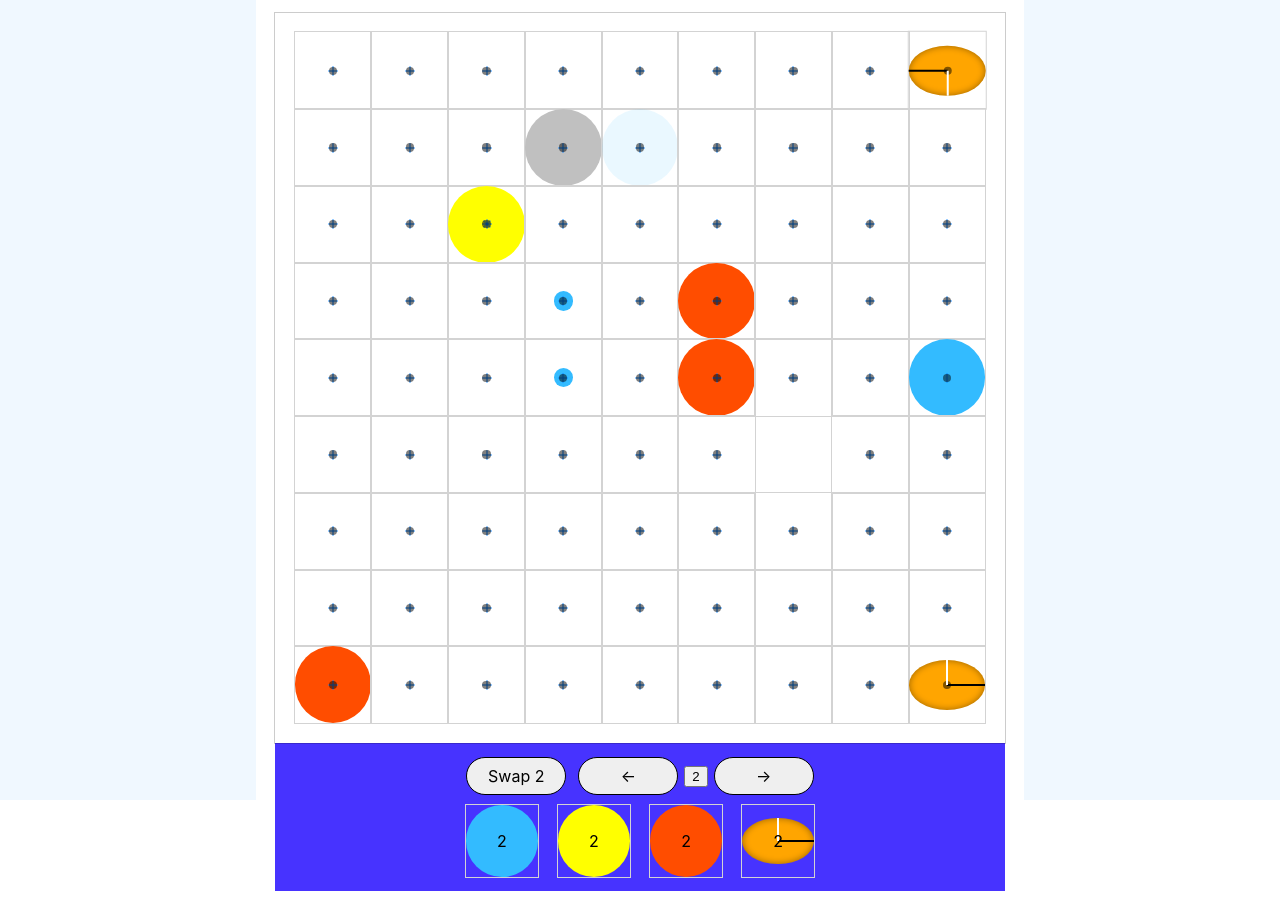
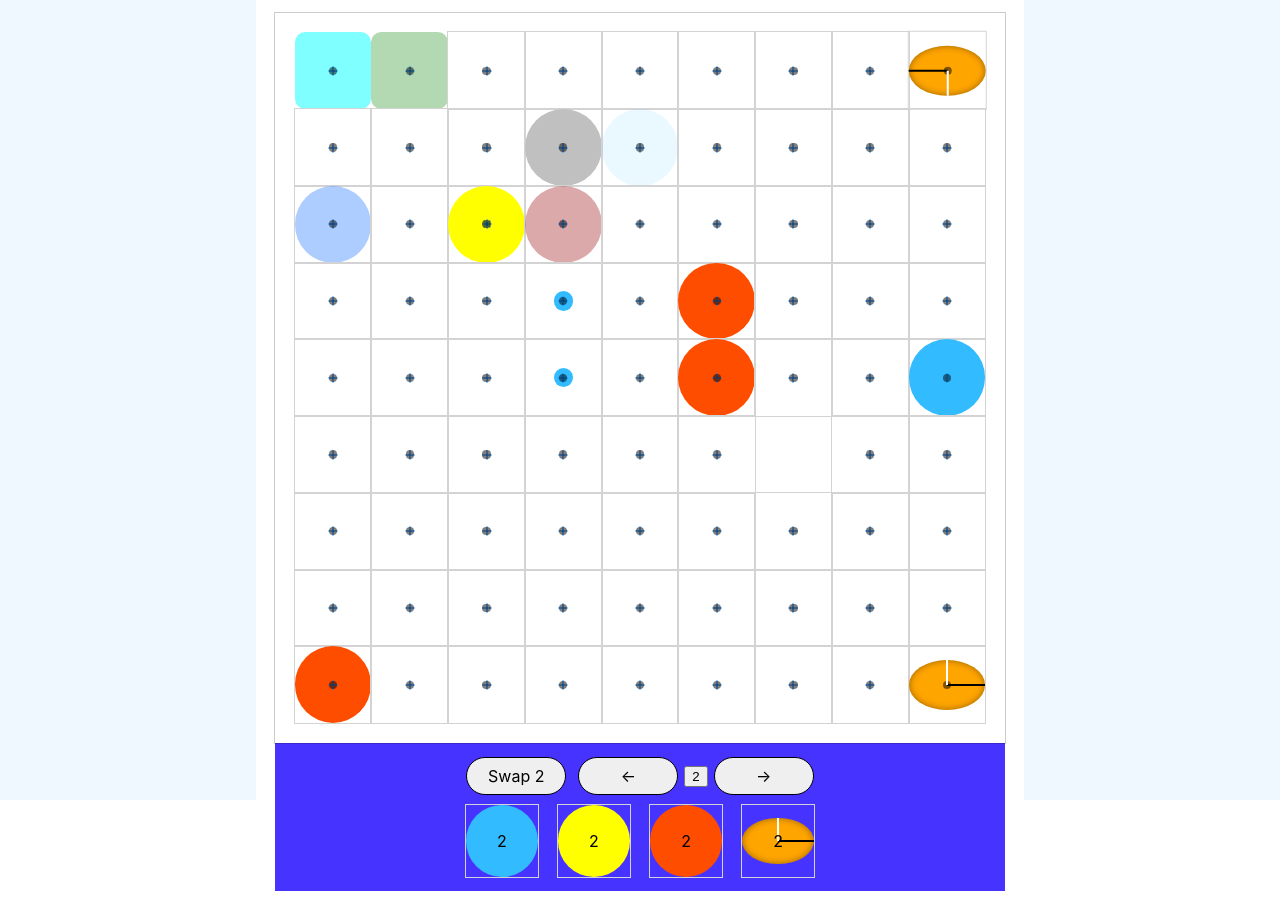
Before and after one commit to FaridSakhyzad/ig, a React (Create React App) app: page / in a window 1280 px wide. Built offline with nearby package versions, Linux system fonts and the light colour scheme.

Commit message:
Ammo & Powerups | Unit kinds & NPC unit

```diff
--- a/src/components/Playground/index.jsx
+++ b/src/components/Playground/index.jsx
@@ -216,7 +216,7 @@ const Playground = ({ projectileExplosionDuration, projectileMoveStep }) => {
       },
     }
 
-    callbacks[units[unitIndex].type]();
+    callbacks[units[unitIndex].type] && callbacks[units[unitIndex].type]();
   }
 
   const handleUnitClick = (e, unitId, unitIndex) => {
@@ -368,9 +368,17 @@ const Playground = ({ projectileExplosionDuration, projectileMoveStep }) => {
           explodeUnit(impactedUnitIndex);
         });
       },
+      npc: () => {
+        --Playground.actingProjectilesNumber;
+
+        setUnitValue(impactedUnitIndex, maxValue + 1, () => {
+          dischargeAllTurrets(impactedUnitIndex, unitsMap);
+          explodeUnit(impactedUnitIndex);
+        });
+      }
     }
 
-    callbacks[units[impactedUnitIndex].type]();
+    callbacks[units[impactedUnitIndex].type] && callbacks[units[impactedUnitIndex].type]();
 
     detectGameOutcome();
   }
@@ -554,12 +562,13 @@ const Playground = ({ projectileExplosionDuration, projectileMoveStep }) => {
         </div>
         <div className="unitLayerGrid" style={getGridStyle()}>
           <div className="mapLayer" style={getMapStyle()}>
-            {units.map(({ id, type, angle, value, maxValue, turrets, exploding }, index) => (
+            {units.map(({ id, type, kind, angle, value, maxValue, turrets, exploding }, index) => (
               <Unit
                 key={id}
                 isSelected={selectedUnits.some(unit => unit.unitId === id)}
                 id={id}
                 type={type}
+                kind={kind}
                 angle={angle}
                 value={value}
                 maxValue={maxValue}
--- a/src/components/Projectile/index.jsx
+++ b/src/components/Projectile/index.jsx
@@ -85,6 +85,16 @@ const Projectile = (props) => {
               return;
             }
           }
+          if (impactedUnitType === 'npc') {
+            if (impactedUnit.value > 0) {
+              clearTimeout(timer);
+              impactedUnitId = null;
+              setProjectileState('impact');
+
+              onImpact(projectileType, impactedUnit.index);
+              return;
+            }
+          }
           if (impactedUnitType === 'portal') {
             const { top: entranceTop, left: entranceLeft, angle: entranceAngle, meta: { siblingId } } = impactedUnit;
             const { top: exitTop, left: exitLeft, angle: exitAngle } = potentialTargetsMap.find(({ id }) => id === siblingId);
@@ -109,7 +119,11 @@ const Projectile = (props) => {
               onImpact(projectileType, impactedUnit.index);
             }
           }
-
+          if (impactedUnitType === 'npc') {
+            if (impactedUnit.value > 0) {
+              onImpact(projectileType, impactedUnit.index);
+            }
+          }
           if (impactedUnitType === 'laser') {
             clearTimeout(timer);
             impactedUnitId = null;
@@ -154,6 +168,16 @@ const Projectile = (props) => {
 
             onImpact(projectileType, impactedUnit.index);
             return;
+          }
+          if (impactedUnitType === 'npc') {
+            if (impactedUnit.value > 0) {
+              clearTimeout(timer);
+              impactedUnitId = null;
+              setProjectileState('impact');
+
+              onImpact(projectileType, impactedUnit.index);
+              return;
+            }
           }
         }
       }
--- a/src/components/Unit/Unit.scss
+++ b/src/components/Unit/Unit.scss
@@ -61,10 +61,51 @@
   opacity: 0.5;
 }
 
+.turf {
+  outline: none;
+
+  .unit-image {
+    width: 100%;
+    height: 100%;
+    transition: none;
+  }
+
+  &.water {
+    .unit-image {
+      background-color: aqua;
+      opacity: 0.5;
+      border-radius: calc(var(--base-width-unit) * 5px);
+    }
+  }
+
+  &.grass {
+    .unit-image {
+      background-color: green;
+      opacity: 0.3;
+      border-radius: calc(var(--base-width-unit) * 5px);
+    }
+  }
+}
+
+.npc {
+  .unit-image {
+    background: rgba(51, 128, 255, 0.4);
+  }
+}
+
 .wall {
-  .unit-image {
-    background: rgb(192, 192, 192);
-    opacity: 1;
+  &.stone {
+    .unit-image {
+      background: rgb(192, 192, 192);
+      opacity: 1;
+    }
+  }
+
+  &.wood {
+    .unit-image {
+      background: rgba(165, 42, 42, 0.4);
+      opacity: 1;
+    }
   }
 }
 
--- a/src/components/Unit/index.jsx
+++ b/src/components/Unit/index.jsx
@@ -4,10 +4,10 @@ import classnames from 'classnames';
 import './Unit.scss';
 import { UNIT_EXPLOSION_DURATION } from '../../config/config';
 
-const Unit = ({ id, type, isSelected, isDisabled, turrets, value, angle, maxValue, idx, onClickHandler, exploding }) => {
+const Unit = ({ id, kind, type, isSelected, isDisabled, turrets, value, angle, maxValue, idx, onClickHandler, exploding }) => {
   return (
     <div
-      className={classnames('unit', type, { 'unit--selected': isSelected, 'unit--disabled': isDisabled })}
+      className={classnames('unit', type, kind, { 'unit--selected': isSelected, 'unit--disabled': isDisabled })}
       id={id}
       data-index={idx}
       onClick={(e) => onClickHandler(e, id, idx)}
@@ -43,6 +43,7 @@ Unit.propTypes = {
   isSelected: PropTypes.bool,
   isDisabled: PropTypes.bool,
   type: PropTypes.string,
+  kind: PropTypes.string,
   value: PropTypes.number,
   angle: PropTypes.number,
   maxValue: PropTypes.number,
--- a/src/maps/map_9x9_0.js
+++ b/src/maps/map_9x9_0.js
@@ -162,10 +162,48 @@ const MAP_9x9_0 = (mapWidth, mapHeight) => {
     });
   }
 
+  result[0] = {
+    ...generateDefault(),
+    id: Math.random().toString(16).substring(2),
+    type: 'turf',
+    kind: 'water',
+    selectable: false,
+    valueCountable: false,
+    value: 0,
+  }
+
+  result[1] = {
+    ...generateDefault(),
+    id: Math.random().toString(16).substring(2),
+    type: 'turf',
+    kind: 'grass',
+    selectable: false,
+    valueCountable: false,
+    value: 0,
+  }
+
   result[mapWidth * 1 + 3] = {
     ...generateDefault(),
     id: Math.random().toString(16).substring(2),
     type: 'wall',
+    kind: 'stone',
+    valueCountable: false,
+    value: 1 * (UNIT_MAX_VALUE || Math.floor(Math.random() * (UNIT_MAX_VALUE - UNIT_MIN_VALUE + 1) + UNIT_MIN_VALUE)),
+  }
+
+  result[mapWidth * 2] = {
+    ...generateDefault(),
+    id: Math.random().toString(16).substring(2),
+    type: 'npc',
+    selectable: false,
+    value: UNIT_MAX_VALUE,
+  }
+
+  result[mapWidth * 2 + 3] = {
+    ...generateDefault(),
+    id: Math.random().toString(16).substring(2),
+    type: 'wall',
+    kind: 'wood',
     valueCountable: false,
     value: 1 * (UNIT_MAX_VALUE || Math.floor(Math.random() * (UNIT_MAX_VALUE - UNIT_MIN_VALUE + 1) + UNIT_MIN_VALUE)),
   }
```
